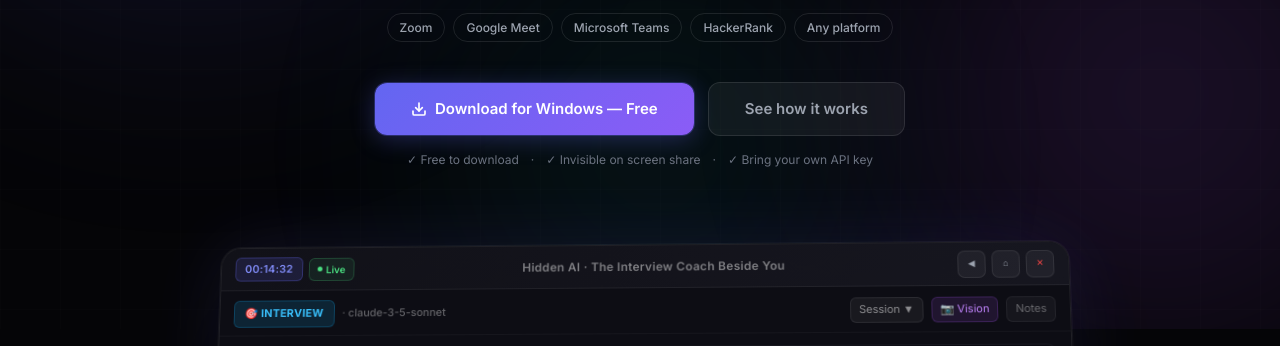
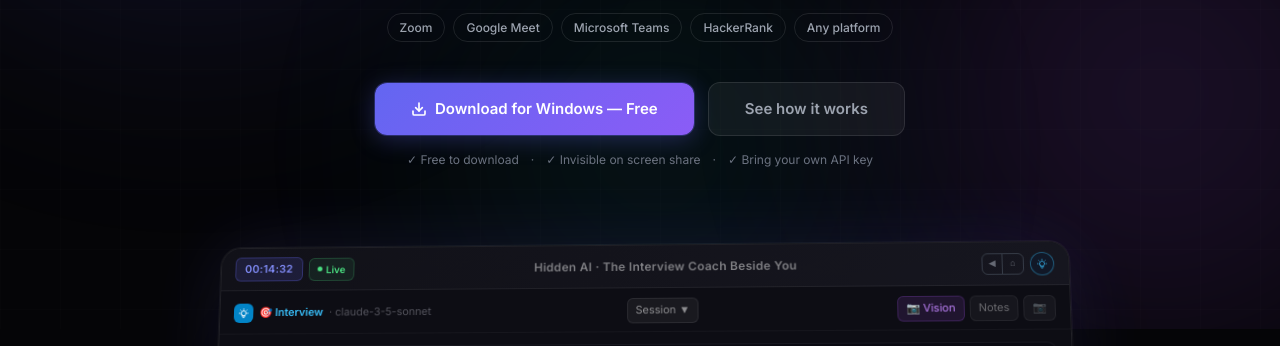
Before and after one commit to Myselfgitcone/ace-landing, a plain HTML site: page index.html in a window 1280 px wide. Shown: the part 471-817 px from the top of the page. Drawn offline with Linux system fonts and the light colour scheme.

Commit message:
Fix all app mockup inaccuracies: correct drag bar buttons, collapse btn (round sky border), tab label, screenshot btn

```diff
--- a/index.html
+++ b/index.html
@@ -304,17 +304,34 @@
             </div>
             <div class="drag-center">Hidden AI &middot; The Interview Coach Beside You</div>
             <div class="drag-right">
-              <div class="nav-btn" style="color:#9ca3af;font-size:9px">&#9664;</div>
-              <div class="nav-btn" style="color:#9ca3af;font-size:9px">&#8962;</div>
-              <div class="nav-btn" style="color:#ef4444;font-size:9px">&#10005;</div>
+              <!-- back + home group -->
+              <div style="display:flex;align-items:center;border-radius:6px;border:1px solid rgba(75,85,99,.6);overflow:hidden">
+                <div style="width:20px;height:20px;display:flex;align-items:center;justify-content:center;color:rgba(156,163,175,.6);font-size:9px;border-right:1px solid rgba(75,85,99,.6)">&#9664;</div>
+                <div style="width:20px;height:20px;display:flex;align-items:center;justify-content:center;color:rgba(156,163,175,.6);font-size:9px">&#8962;</div>
+              </div>
+              <!-- collapse btn: round, sky-400 border, lightbulb -->
+              <div style="width:24px;height:24px;border-radius:50%;background:#111827;border:1px solid rgba(56,189,248,.4);display:flex;align-items:center;justify-content:center">
+                <svg width="12" height="12" viewBox="0 0 24 24" fill="none" stroke="#38bdf8" stroke-width="1.5" stroke-linecap="round" stroke-linejoin="round"><path d="M9.663 17h4.673M12 3v1m6.364 1.636l-.707.707M21 12h-1M4 12H3m3.343-5.657l-.707-.707m2.828 9.9a5 5 0 117.072 0l-.548.547A3.374 3.374 0 0014 18.469V19a2 2 0 11-4 0v-.531c0-.895-.356-1.754-.988-2.386l-.548-.547z"/></svg>
+              </div>
             </div>
           </div>
           <div class="app-header">
-            <div class="mode-badge">&#127919; INTERVIEW</div>
-            <div class="model-name">&middot; claude-3-5-sonnet</div>
-            <div class="tab-select">Session &#9660;</div>
-            <div class="vis-btn">&#128247; Vision</div>
-            <div class="note-btn">Notes</div>
+            <!-- left: mode icon + mode text + model -->
+            <div style="display:flex;align-items:center;gap:6px">
+              <div style="width:20px;height:20px;border-radius:6px;background:#0284c7;display:flex;align-items:center;justify-content:center;flex-shrink:0">
+                <svg width="12" height="12" viewBox="0 0 24 24" fill="none" stroke="white" stroke-width="2" stroke-linecap="round" stroke-linejoin="round"><path d="M9.663 17h4.673M12 3v1m6.364 1.636l-.707.707M21 12h-1M4 12H3m3.343-5.657l-.707-.707m2.828 9.9a5 5 0 117.072 0l-.548.547A3.374 3.374 0 0014 18.469V19a2 2 0 11-4 0v-.531c0-.895-.356-1.754-.988-2.386l-.548-.547z"/></svg>
+              </div>
+              <span style="font-size:11px;font-weight:600;color:#38bdf8">&#127919; Interview</span>
+              <span style="font-size:11px;color:#52525b">&middot; claude-3-5-sonnet</span>
+            </div>
+            <!-- center: tab dropdown -->
+            <div class="tab-select" style="margin-left:auto;margin-right:auto">Session &#9660;</div>
+            <!-- right: vision + notes + screenshot -->
+            <div style="display:flex;align-items:center;gap:5px">
+              <div class="vis-btn">&#128247; Vision</div>
+              <div class="note-btn">Notes</div>
+              <div style="padding:3px 8px;border-radius:6px;font-size:11px;background:rgba(255,255,255,.04);color:rgba(255,255,255,.35);border:1px solid rgba(255,255,255,.06)">&#128247;</div>
+            </div>
           </div>
           <div class="q-box">
             <div class="q-label">Question</div>
@@ -517,7 +534,7 @@
                 <div style="width:18px;height:18px;display:flex;align-items:center;justify-content:center;color:rgba(255,255,255,.3);font-size:8px;border-right:1px solid rgba(75,85,99,.6)">&#9664;</div>
                 <div style="width:18px;height:18px;display:flex;align-items:center;justify-content:center;color:rgba(255,255,255,.3);font-size:8px">&#8962;</div>
               </div>
-              <div style="width:18px;height:18px;border-radius:5px;background:rgba(255,255,255,.04);border:1px solid rgba(255,255,255,.08);display:flex;align-items:center;justify-content:center;font-size:8px;color:rgba(255,255,255,.3)">&#8722;</div>
+              <div style="width:20px;height:20px;border-radius:50%;background:#111827;border:1px solid rgba(56,189,248,.4);display:flex;align-items:center;justify-content:center"><svg width="10" height="10" viewBox="0 0 24 24" fill="none" stroke="#38bdf8" stroke-width="1.5" stroke-linecap="round" stroke-linejoin="round"><path d="M9.663 17h4.673M12 3v1m6.364 1.636l-.707.707M21 12h-1M4 12H3m3.343-5.657l-.707-.707m2.828 9.9a5 5 0 117.072 0l-.548.547A3.374 3.374 0 0014 18.469V19a2 2 0 11-4 0v-.531c0-.895-.356-1.754-.988-2.386l-.548-.547z"/></svg></div>
             </div>
           </div>
           <!-- Header row -->
@@ -529,6 +546,7 @@
               <div style="background:rgba(255,255,255,.05);border:1px solid rgba(255,255,255,.08);border-radius:5px;padding:2px 6px;font-size:9px;color:rgba(255,255,255,.45)">Session &#9660;</div>
               <div style="background:rgba(168,85,247,.1);border:1px solid rgba(168,85,247,.2);border-radius:5px;padding:2px 6px;font-size:9px;color:#c084fc">&#128247; Vision</div>
               <div style="background:rgba(255,255,255,.04);border:1px solid rgba(255,255,255,.06);border-radius:5px;padding:2px 6px;font-size:9px;color:rgba(255,255,255,.3)">Notes</div>
+              <div style="background:rgba(255,255,255,.04);border:1px solid rgba(255,255,255,.06);border-radius:5px;padding:2px 5px;font-size:9px;color:rgba(255,255,255,.3)">&#128247;</div>
             </div>
           </div>
           <!-- Question box -->
@@ -577,7 +595,7 @@
                 <div style="width:18px;height:18px;display:flex;align-items:center;justify-content:center;color:rgba(255,255,255,.3);font-size:8px;border-right:1px solid rgba(75,85,99,.6)">&#9664;</div>
                 <div style="width:18px;height:18px;display:flex;align-items:center;justify-content:center;color:rgba(255,255,255,.3);font-size:8px">&#8962;</div>
               </div>
-              <div style="width:18px;height:18px;border-radius:5px;background:rgba(255,255,255,.04);border:1px solid rgba(255,255,255,.08);display:flex;align-items:center;justify-content:center;font-size:8px;color:rgba(255,255,255,.3)">&#8722;</div>
+              <div style="width:20px;height:20px;border-radius:50%;background:#111827;border:1px solid rgba(56,189,248,.4);display:flex;align-items:center;justify-content:center"><svg width="10" height="10" viewBox="0 0 24 24" fill="none" stroke="#38bdf8" stroke-width="1.5" stroke-linecap="round" stroke-linejoin="round"><path d="M9.663 17h4.673M12 3v1m6.364 1.636l-.707.707M21 12h-1M4 12H3m3.343-5.657l-.707-.707m2.828 9.9a5 5 0 117.072 0l-.548.547A3.374 3.374 0 0014 18.469V19a2 2 0 11-4 0v-.531c0-.895-.356-1.754-.988-2.386l-.548-.547z"/></svg></div>
             </div>
           </div>
           <!-- Header row — Vision ON (green) -->
```
